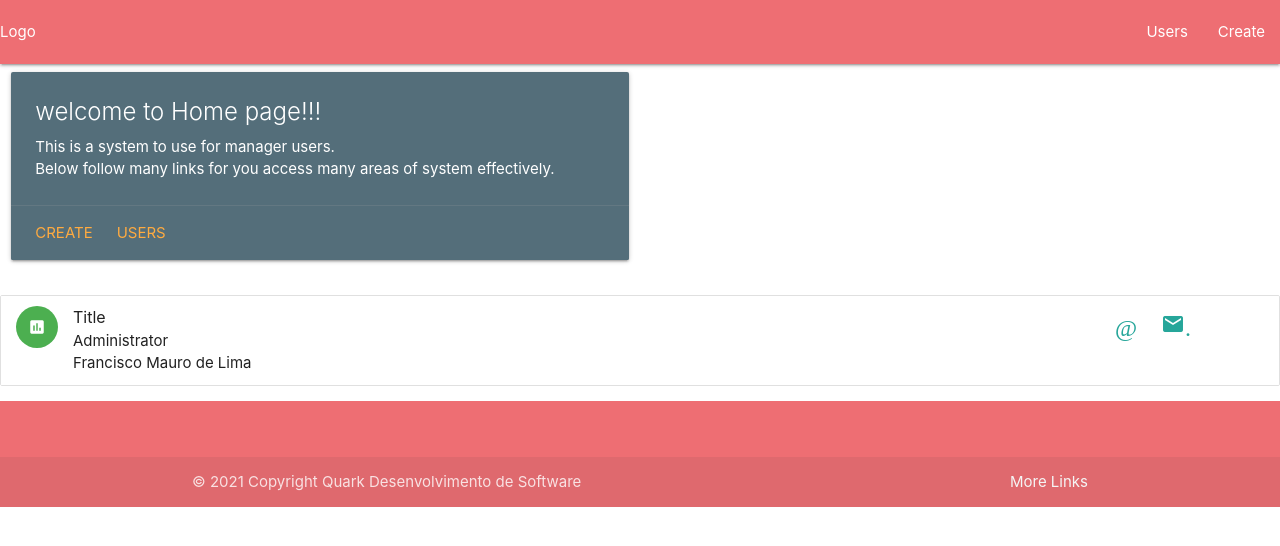
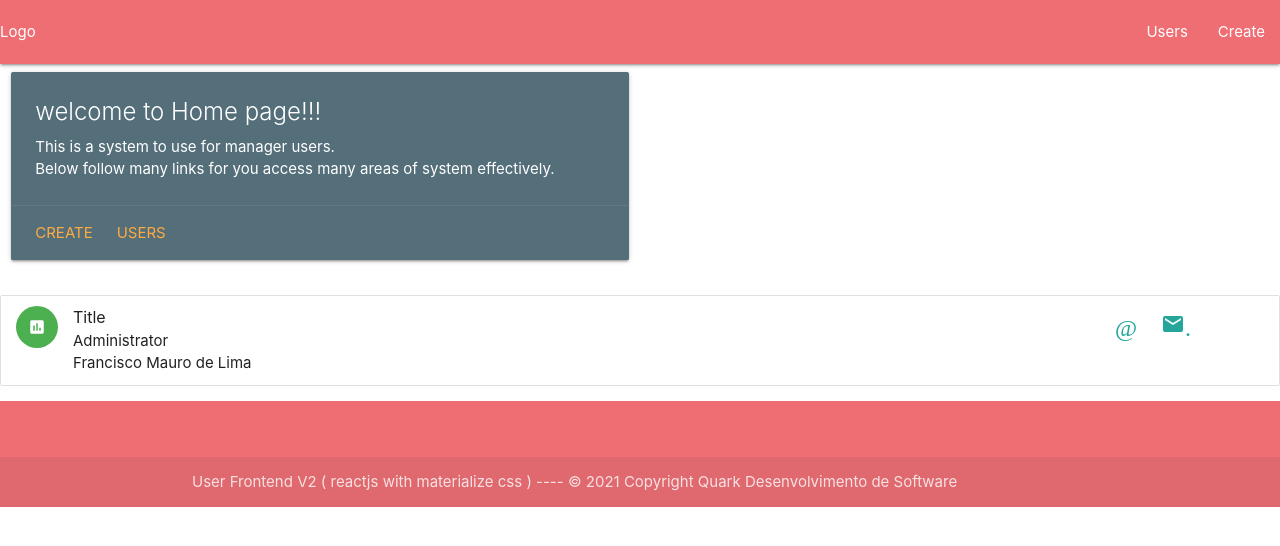
Before and after one commit to frmauro/SalesUserReactjsv2, a React (Create React App) app: page / in a window 1280 px wide. Shown: the top 546 px of the page. Built offline with nearby package versions, Linux system fonts and the light colour scheme.

Commit message:
many changes

```diff
--- a/src/components/Footer.js
+++ b/src/components/Footer.js
@@ -33,8 +33,8 @@ class Footer extends Component{
                     </div>
                     <div className="footer-copyright">
                         <div className="container">
+                        User Frontend V2 ( reactjs with materialize css )  ----
                         © 2021 Copyright {this.state.copyright}
-                        <a className="grey-text text-lighten-4 right" href="#!">More Links</a>
                         </div>
                     </div>
                     </footer>
```
